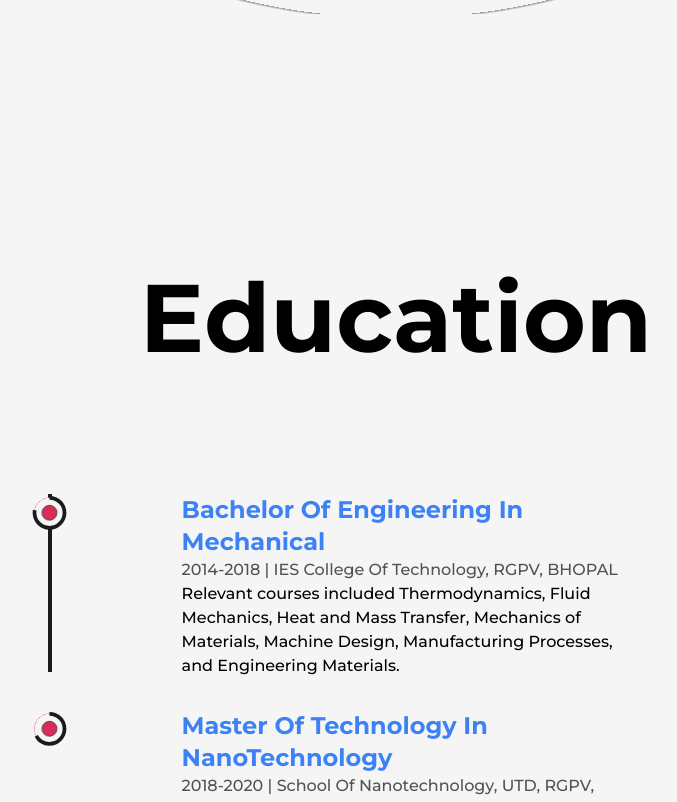
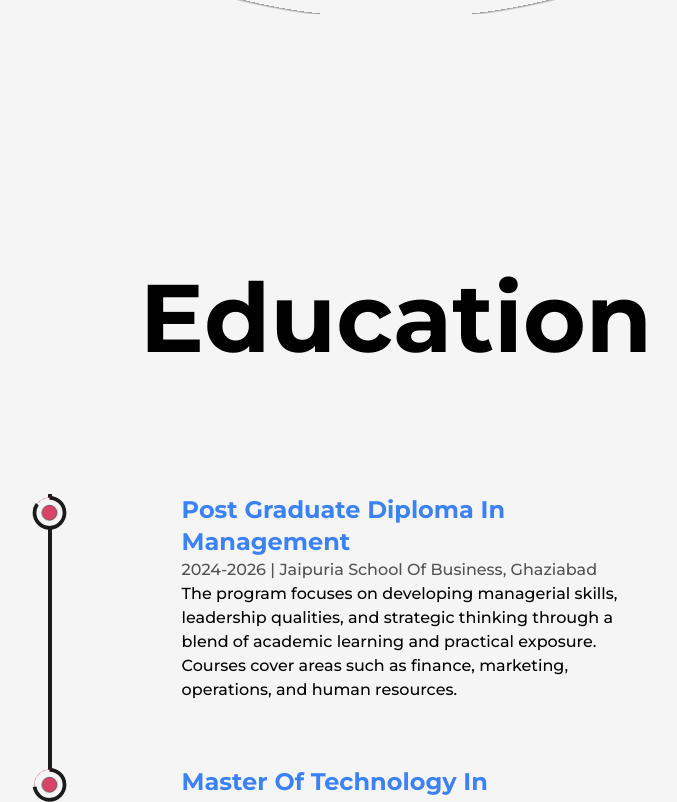
Before and after one commit to rudrikdeveloper/myportfolio, a Next.js app: page /about in a window 1280 px wide. Shown: the part 1998-2800 px from the top of the page, without its empty margins (244-921 px from the left). Built offline with nearby package versions, Linux system fonts and the light colour scheme.

Commit message:
Updated Education

```diff
--- a/src/components/Education.jsx
+++ b/src/components/Education.jsx
@@ -48,16 +48,22 @@ const Education = () => {
 
         <ul className="w-full flex flex-col items-start justify-between ml-4 xs:ml-2">
           <Details
-            type="Bachelor Of engineering In mechanical"
-            time="2014-2018"
-            place="IES College Of Technology, RGPV, BHOPAL"
-            info="Relevant courses included Thermodynamics, Fluid Mechanics, Heat and Mass Transfer, Mechanics of Materials, Machine Design, Manufacturing Processes, and Engineering Materials."
+            type="Post Graduate Diploma in Management"
+            time="2024-2026"
+            place="Jaipuria School of Business, Ghaziabad"
+            info="The program focuses on developing managerial skills, leadership qualities, and strategic thinking through a blend of academic learning and practical exposure. Courses cover areas such as finance, marketing, operations, and human resources."
           />
           <Details
             type="master of technology in nanoTechnology"
             time="2018-2020"
             place="School Of nanotechnology, UTD, RGPV, BHOPAL"
             info="Relevant courses included Nanomaterials, Nanoelectronics, Nanophotonics, Nanoscale Characterization Techniques, Nanofabrication, Quantum Mechanics, and Nanobiotechnology."
+          />
+          <Details
+            type="Bachelor Of engineering In mechanical"
+            time="2014-2018"
+            place="IES College Of Technology, RGPV, BHOPAL"
+            info="Relevant courses included Thermodynamics, Fluid Mechanics, Heat and Mass Transfer, Mechanics of Materials, Machine Design, Manufacturing Processes, and Engineering Materials."
           />
         </ul>
       </div>
```
